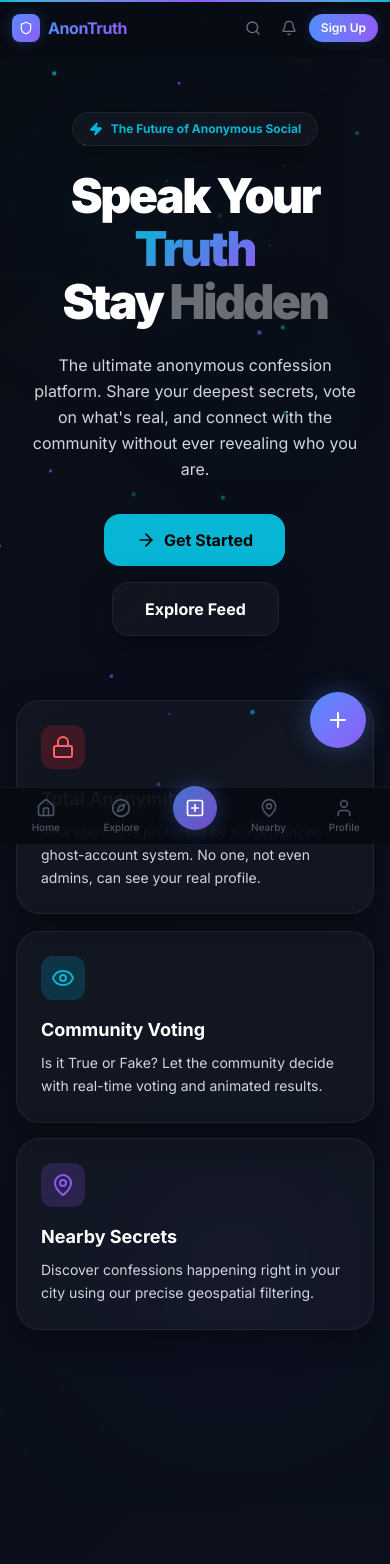
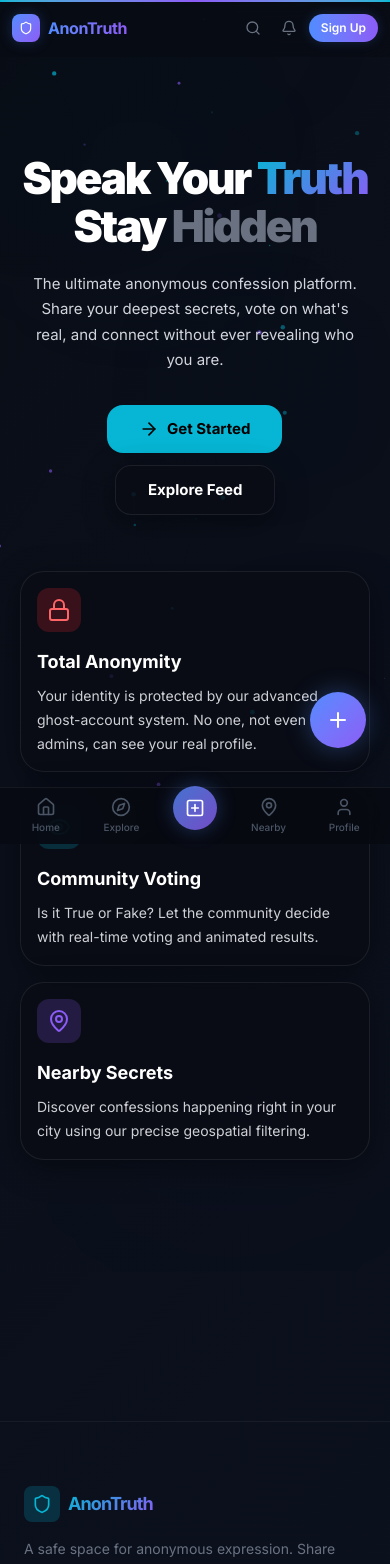
Before and after one commit to aronjoji/AnonTruth--anonymous_confessions_platform, a React (Vite) app in the folder frontend/: page / in a window 390 px wide. Shown: the top 1564 px of the page. Built offline with nearby package versions, Linux system fonts and the light colour scheme.

Commit message:
fix: Comprehensive mobile text contrast - dark-backed glass, WCAG AA compliant, responsive typography

```diff
--- a/frontend/src/components/GlassCard.jsx
+++ b/frontend/src/components/GlassCard.jsx
@@ -21,9 +21,15 @@ const GlassCard = ({ children, className = "", delay = 0 }) => {
       animate={{ opacity: 1, y: 0 }}
       transition={{ duration: 0.6, delay, ease: [0.25, 0.46, 0.45, 0.94] }}
       onMouseMove={handleMouseMove}
-      className={`glass rounded-3xl p-6 border border-white/10 transition-all duration-300 group relative overflow-hidden
+      className={`rounded-3xl p-4 sm:p-6 border border-white/[0.08] transition-all duration-300 group relative overflow-hidden
         hover:border-accent-cyan/30 hover:shadow-[0_0_30px_rgba(6,182,212,0.1)] ${className}`}
-      style={{ willChange: 'transform, opacity' }}
+      style={{
+        willChange: 'transform, opacity',
+        background: 'rgba(10, 12, 20, 0.78)',
+        backdropFilter: 'blur(16px)',
+        WebkitBackdropFilter: 'blur(16px)',
+        boxShadow: '0 8px 32px rgba(0,0,0,0.4)',
+      }}
     >
       {/* Mouse-tracking glow */}
       <div
@@ -37,7 +43,7 @@ const GlassCard = ({ children, className = "", delay = 0 }) => {
       />
       {/* Inner shimmer */}
       <div className="absolute inset-0 shimmer rounded-3xl opacity-0 group-hover:opacity-100 transition-opacity duration-700" />
-      {/* Content */}
+      {/* Content — always on top */}
       <div className="relative z-10">
         {children}
       </div>
--- a/frontend/src/index.css
+++ b/frontend/src/index.css
@@ -24,17 +24,27 @@ body {
   color: #fff;
   font-family: 'Inter', system-ui, -apple-system, sans-serif;
   overflow-x: hidden;
+  -webkit-font-smoothing: antialiased;
+  -moz-osx-font-smoothing: grayscale;
 }
 
 /* ═══════════════════════════════════════════
-   GLASS MORPHISM SYSTEM
+   GLASS MORPHISM SYSTEM — Dark-backed for readability
    ═══════════════════════════════════════════ */
 .glass {
-  background: rgba(255, 255, 255, 0.03);
+  background: rgba(10, 12, 20, 0.75);
+  backdrop-filter: blur(16px);
+  -webkit-backdrop-filter: blur(16px);
+  border: 1px solid rgba(255, 255, 255, 0.08);
+  box-shadow: 0 8px 32px 0 rgba(0, 0, 0, 0.4);
+}
+
+/* Lighter glass for subtle elements */
+.glass-light {
+  background: rgba(255, 255, 255, 0.04);
   backdrop-filter: blur(12px);
   -webkit-backdrop-filter: blur(12px);
   border: 1px solid rgba(255, 255, 255, 0.06);
-  box-shadow: 0 8px 32px 0 rgba(0, 0, 0, 0.37);
 }
 
 /* ═══════════════════════════════════════════
@@ -182,6 +192,16 @@ body {
 }
 
 /* ═══════════════════════════════════════════
+   MOBILE RESPONSIVE TYPOGRAPHY
+   ═══════════════════════════════════════════ */
+@media (max-width: 640px) {
+  body {
+    font-size: 15px;
+    line-height: 1.6;
+  }
+}
+
+/* ═══════════════════════════════════════════
    MOBILE BOTTOM NAV SAFE AREA
    ═══════════════════════════════════════════ */
 .safe-area-bottom {
--- a/frontend/src/pages/Landing.jsx
+++ b/frontend/src/pages/Landing.jsx
@@ -7,6 +7,18 @@ import GlassCard from '../components/GlassCard';
 import PageTransition from '../components/PageTransition';
 import { Link, useNavigate } from 'react-router-dom';
 import { useAuth } from '../hooks/useAuth';
+
+const FeatureCard = ({ icon: Icon, iconBg, iconColor, title, description, delay }) => (
+  <GlassCard delay={delay}>
+    <div className={`p-2.5 sm:p-3 ${iconBg} rounded-xl w-fit mb-4 sm:mb-5`}>
+      <Icon className={`w-6 h-6 sm:w-7 sm:h-7 ${iconColor}`} />
+    </div>
+    <h3 className="text-lg sm:text-xl font-bold mb-2 sm:mb-3 text-white">{title}</h3>
+    <p className="text-[14px] sm:text-[15px] text-gray-200/90 leading-[1.7]">
+      {description}
+    </p>
+  </GlassCard>
+);
 
 const Landing = () => {
   const { user } = useAuth();
@@ -21,28 +33,11 @@ const Landing = () => {
 
     const ctx = gsap.context(() => {
       gsap.from(".hero-text", {
-        y: 100,
+        y: 80,
         opacity: 0,
         duration: 1.2,
         ease: "power4.out",
         stagger: 0.2
-      });
-
-      gsap.from(".hero-blob", {
-        scale: 0,
-        opacity: 0,
-        duration: 2,
-        ease: "elastic.out(1, 0.5)",
-        stagger: 0.3
-      });
-
-      gsap.to(".particle", {
-        y: "random(-20, 20)",
-        x: "random(-20, 20)",
-        duration: "random(2, 4)",
-        repeat: -1,
-        yoyo: true,
-        ease: "sine.inOut"
       });
     }, containerRef);
 
@@ -51,83 +46,77 @@ const Landing = () => {
 
   return (
     <PageTransition>
-    <div ref={containerRef} className="min-h-screen pt-20 sm:pt-24 overflow-hidden">
-      {/* Animated Background Blobs */}
+    <div ref={containerRef} className="min-h-screen pt-16 sm:pt-24 overflow-hidden">
+      {/* Background blobs — lower opacity on mobile */}
       <div className="fixed inset-0 z-0 overflow-hidden pointer-events-none">
-        <div className="floating-blob absolute top-[10%] left-[20%] w-[30vw] h-[30vw] bg-accent-cyan/10 blur-[100px] rounded-full" />
-        <div className="floating-blob absolute bottom-[10%] right-[20%] w-[40vw] h-[40vw] bg-accent-violet/10 blur-[120px] rounded-full" />
+        <div className="floating-blob absolute top-[10%] left-[20%] w-[30vw] h-[30vw] bg-accent-cyan/[0.06] sm:bg-accent-cyan/10 blur-[100px] rounded-full" />
+        <div className="floating-blob absolute bottom-[10%] right-[20%] w-[40vw] h-[40vw] bg-accent-violet/[0.06] sm:bg-accent-violet/10 blur-[120px] rounded-full" />
       </div>
 
-      <div className="relative z-10 max-w-7xl mx-auto px-4 sm:px-6 py-8 sm:py-12 pb-28 lg:pb-20">
-        {/* Hero */}
-        <div className="text-center mb-16 sm:mb-24">
+      <div className="relative z-10 max-w-5xl mx-auto px-5 sm:px-6 py-8 sm:py-12 pb-28 lg:pb-20">
+        {/* ── Hero ── */}
+        <div className="text-center mb-14 sm:mb-24">
           <motion.div
             initial={{ scale: 0.8, opacity: 0 }}
             animate={{ scale: 1, opacity: 1 }}
-            className="inline-flex items-center gap-2 px-4 py-2 rounded-full glass border-white/10 text-accent-cyan text-xs sm:text-sm font-bold mb-6 sm:mb-8"
+            className="hero-text inline-flex items-center gap-2 px-4 py-2 rounded-full border border-white/10 text-accent-cyan text-xs sm:text-sm font-bold mb-6 sm:mb-8"
+            style={{ background: 'rgba(10,12,20,0.7)', backdropFilter: 'blur(12px)' }}
           >
             <Zap className="w-3.5 h-3.5 sm:w-4 sm:h-4 fill-accent-cyan" />
             <span>The Future of Anonymous Social</span>
           </motion.div>
 
-          <h1 className="hero-text text-5xl sm:text-7xl md:text-9xl font-black mb-6 sm:mb-8 leading-[1.1] tracking-tighter">
-            Speak Your <span className="gradient-text">Truth</span> <br />
-            Stay <span className="text-white/40 sm:text-white/20">Hidden</span>
+          <h1 className="hero-text text-[2.75rem] leading-[1.1] sm:text-7xl md:text-8xl font-black mb-5 sm:mb-8 tracking-tighter">
+            Speak Your <span className="gradient-text">Truth</span>
+            <br />
+            Stay <span className="text-gray-500">Hidden</span>
           </h1>
 
-          <p className="hero-text text-base sm:text-xl text-gray-300 max-w-2xl mx-auto mb-8 sm:mb-12 leading-relaxed px-2">
+          <p className="hero-text text-[15px] sm:text-lg md:text-xl text-gray-300 max-w-2xl mx-auto mb-8 sm:mb-12 leading-[1.7] px-1">
             The ultimate anonymous confession platform. Share your deepest secrets,
-            vote on what's real, and connect with the community without ever revealing who you are.
+            vote on what's real, and connect without ever revealing who you are.
           </p>
 
-          <div className="hero-text flex flex-col sm:flex-row items-center justify-center gap-4 sm:gap-6">
+          <div className="hero-text flex flex-col sm:flex-row items-center justify-center gap-3 sm:gap-5">
             <Link to="/register">
-              <Button className="px-8 sm:px-10 py-3.5 sm:py-4 text-base sm:text-lg" icon={ArrowRight}>
+              <Button className="px-8 sm:px-10 py-3 sm:py-4 text-[15px] sm:text-lg w-full sm:w-auto" icon={ArrowRight}>
                 Get Started
               </Button>
             </Link>
             <Link to="/home">
-              <Button variant="secondary" className="px-8 sm:px-10 py-3.5 sm:py-4 text-base sm:text-lg">
+              <Button variant="secondary" className="px-8 sm:px-10 py-3 sm:py-4 text-[15px] sm:text-lg w-full sm:w-auto">
                 Explore Feed
               </Button>
             </Link>
           </div>
         </div>
 
-        {/* Features Grid */}
-        <div className="grid grid-cols-1 sm:grid-cols-2 md:grid-cols-3 gap-4 sm:gap-8 mb-16 sm:mb-24">
-          <GlassCard delay={0.4}>
-            <div className="p-2.5 sm:p-3 bg-red-500/20 rounded-xl sm:rounded-2xl w-fit mb-4 sm:mb-6">
-              <Lock className="w-6 h-6 sm:w-8 sm:h-8 text-red-400" />
-            </div>
-            <h3 className="text-lg sm:text-2xl font-bold mb-2 sm:mb-4 text-white">Total Anonymity</h3>
-            <p className="text-sm sm:text-base text-gray-300 leading-relaxed">
-              Your identity is protected by our advanced ghost-account system.
-              No one, not even admins, can see your real profile.
-            </p>
-          </GlassCard>
-
-          <GlassCard delay={0.5}>
-            <div className="p-2.5 sm:p-3 bg-accent-cyan/20 rounded-xl sm:rounded-2xl w-fit mb-4 sm:mb-6">
-              <Eye className="w-6 h-6 sm:w-8 sm:h-8 text-accent-cyan" />
-            </div>
-            <h3 className="text-lg sm:text-2xl font-bold mb-2 sm:mb-4 text-white">Community Voting</h3>
-            <p className="text-sm sm:text-base text-gray-300 leading-relaxed">
-              Is it True or Fake? Let the community decide with real-time
-              voting and animated results.
-            </p>
-          </GlassCard>
-
-          <GlassCard delay={0.6}>
-            <div className="p-2.5 sm:p-3 bg-accent-violet/20 rounded-xl sm:rounded-2xl w-fit mb-4 sm:mb-6">
-              <MapPin className="w-6 h-6 sm:w-8 sm:h-8 text-accent-violet" />
-            </div>
-            <h3 className="text-lg sm:text-2xl font-bold mb-2 sm:mb-4 text-white">Nearby Secrets</h3>
-            <p className="text-sm sm:text-base text-gray-300 leading-relaxed">
-              Discover confessions happening right in your city using our
-              precise geospatial filtering.
-            </p>
-          </GlassCard>
+        {/* ── Features ── */}
+        <div className="grid grid-cols-1 sm:grid-cols-2 md:grid-cols-3 gap-4 sm:gap-6">
+          <FeatureCard
+            delay={0.4}
+            icon={Lock}
+            iconBg="bg-red-500/20"
+            iconColor="text-red-400"
+            title="Total Anonymity"
+            description="Your identity is protected by our advanced ghost-account system. No one, not even admins, can see your real profile."
+          />
+          <FeatureCard
+            delay={0.5}
+            icon={Eye}
+            iconBg="bg-accent-cyan/20"
+            iconColor="text-accent-cyan"
+            title="Community Voting"
+            description="Is it True or Fake? Let the community decide with real-time voting and animated results."
+          />
+          <FeatureCard
+            delay={0.6}
+            icon={MapPin}
+            iconBg="bg-accent-violet/20"
+            iconColor="text-accent-violet"
+            title="Nearby Secrets"
+            description="Discover confessions happening right in your city using our precise geospatial filtering."
+          />
         </div>
       </div>
     </div>
```
